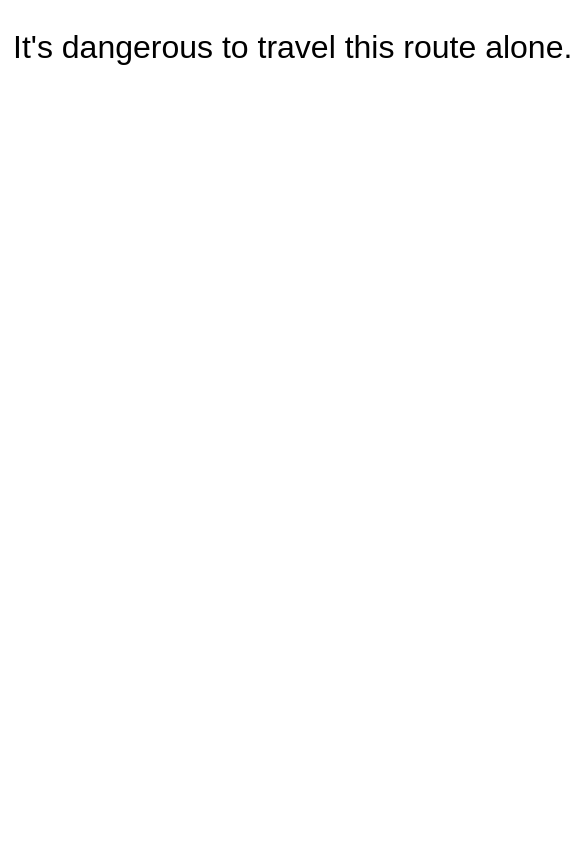
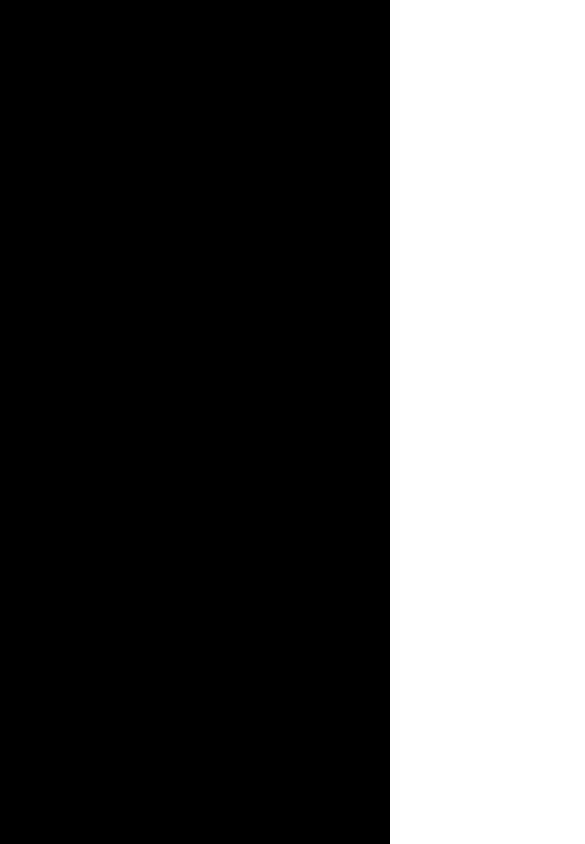
Before and after one commit to zjcrumpton/void-client, a website built with Vite: page index.html in a window 390 px wide. Shown: the top 844 px of the page, 585 px wide, since content can reach past the window. Built offline with nearby package versions, Linux system fonts and the light colour scheme.

Commit message:
dynamic canvas sizing

```diff
--- a/index.html
+++ b/index.html
@@ -4,6 +4,7 @@
     <meta charset="UTF-8" />
     <link rel="icon" type="image/svg+xml" href="favicon.svg" />
     <meta name="viewport" content="width=device-width, initial-scale=1.0" />
+    <link rel="stylesheet" href="reset.css">
     <title>The Void</title>
   </head>
   <body>
--- /dev/null
+++ b/reset.css
@@ -0,0 +1,142 @@
+/* http://meyerweb.com/eric/tools/css/reset/
+   v2.0 | 20110126
+   License: none (public domain)
+*/
+
+html,
+body,
+div,
+span,
+applet,
+object,
+iframe,
+h1,
+h2,
+h3,
+h4,
+h5,
+h6,
+p,
+blockquote,
+pre,
+a,
+abbr,
+acronym,
+address,
+big,
+cite,
+code,
+del,
+dfn,
+em,
+img,
+ins,
+kbd,
+q,
+s,
+samp,
+small,
+strike,
+strong,
+sub,
+sup,
+tt,
+var,
+b,
+u,
+i,
+center,
+dl,
+dt,
+dd,
+ol,
+ul,
+li,
+fieldset,
+form,
+label,
+legend,
+table,
+caption,
+tbody,
+tfoot,
+thead,
+tr,
+th,
+td,
+article,
+aside,
+canvas,
+details,
+embed,
+figure,
+figcaption,
+footer,
+header,
+hgroup,
+menu,
+nav,
+output,
+ruby,
+section,
+summary,
+time,
+mark,
+audio,
+video {
+  margin: 0;
+  padding: 0;
+  border: 0;
+  font-size: 100%;
+  font: inherit;
+  vertical-align: baseline;
+}
+/* HTML5 display-role reset for older browsers */
+article,
+aside,
+details,
+figcaption,
+figure,
+footer,
+header,
+hgroup,
+menu,
+nav,
+section {
+  display: block;
+}
+body {
+  line-height: 1;
+}
+ol,
+ul {
+  list-style: none;
+}
+blockquote,
+q {
+  quotes: none;
+}
+blockquote:before,
+blockquote:after,
+q:before,
+q:after {
+  content: "";
+  content: none;
+}
+table {
+  border-collapse: collapse;
+  border-spacing: 0;
+}
+
+body,
+html {
+  width: 100%;
+  height: 100%;
+  margin: 0;
+  padding: 0;
+}
+
+canvas {
+  position: absolute;
+  border: none;
+}
--- a/src/game.ts
+++ b/src/game.ts
@@ -1,3 +1,5 @@
+import { generateCanvas, getPixelRatio } from "./utils/canvas.utils";
+
 class Game {
   private root;
   private viewport;
@@ -9,22 +11,24 @@ class Game {
     if (!root) throw new Error('no root');
     this.root = root;
 
-    this.viewport = document.createElement('canvas');
-
-    const context = this.viewport.getContext('2d');
-    if (!context) throw new Error('no context');
+    const { canvas, context } = generateCanvas(window.innerWidth, window.innerHeight);
+    this.viewport = canvas;
     this.context = context;
 
-    this.viewport.width = 800;
-    this.viewport.height = 600;
+    this.root?.append(this.viewport);
+    this.viewport.style.backgroundColor = 'black';
 
-    this.root?.append(this.viewport);
+    // update the canvas size to fit the screen
+    window.addEventListener('resize', this.resize);
   }
 
-  init = () => {
-    this.context.font = '32px Arial';
-    this.context.fillText('It\'s dangerous to travel this route alone.', 5, 50, 800);
-  }
+  resize = () => {
+    const ratio = getPixelRatio(this.context);
+    this.viewport.width = Math.round(window.innerWidth * ratio);
+    this.viewport.height = Math.round(window.innerHeight * ratio);
+    this.viewport.style.width = window.innerWidth +'px';
+    this.viewport.style.height = window.innerHeight +'px';
+  };
 }
 
 export default Game;
--- a/src/index.ts
+++ b/src/index.ts
@@ -1,4 +1,3 @@
 import Game from "./game";
 
 const game = new Game();
-game.init();
--- /dev/null
+++ b/src/utils/canvas.utils.ts
@@ -0,0 +1,35 @@
+const getPixelRatio = (context: CanvasRenderingContext2D) => {
+  const backingStores = [
+    'webkitBackingStorePixelRatio',
+    'mozBackingStorePixelRatio',
+    'msBackingStorePixelRatio',
+    'oBackingStorePixelRatio',
+    'backingStorePixelRatio'
+  ];
+
+  const deviceRatio = window.devicePixelRatio;
+
+  const backingRatio = backingStores.reduce((prev, curr) => {
+    return (context.hasOwnProperty(curr) ? (context as any)[curr] : 1);
+  });
+
+  return deviceRatio / (backingRatio as unknown as number);
+};
+
+const generateCanvas = (w: number, h: number) => {
+  const canvas = document.createElement('canvas');
+  const context = canvas.getContext('2d');
+  if (!context) throw new Error('no context');
+  const ratio = getPixelRatio(context);
+
+  canvas.width = Math.round(w * ratio);
+  canvas.height = Math.round(h * ratio);
+  canvas.style.width = w +'px';
+  canvas.style.height = h +'px';
+
+  context.setTransform(ratio, 0, 0, ratio, 0, 0);
+
+  return { canvas, context }
+};
+
+export { getPixelRatio, generateCanvas };
```
